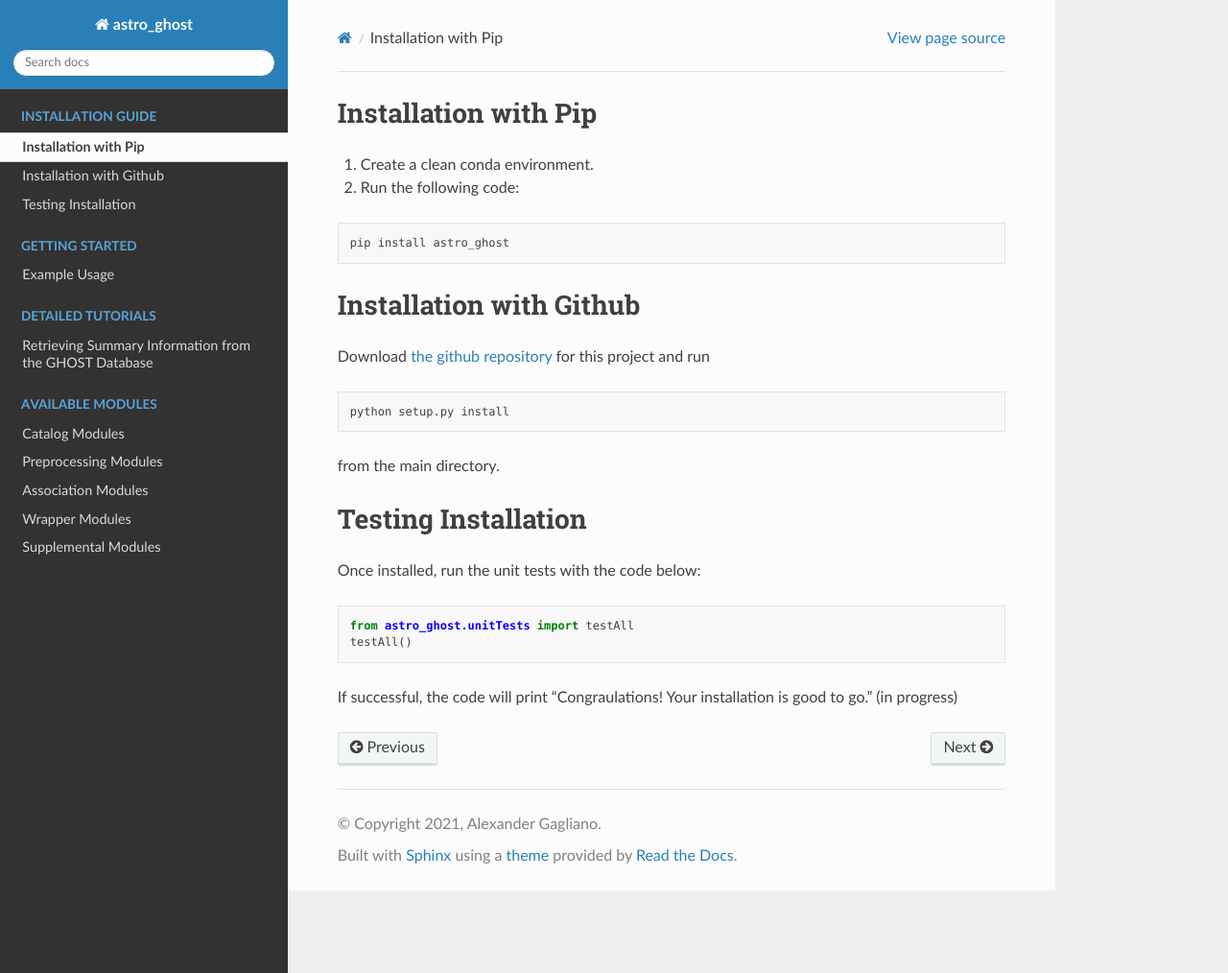
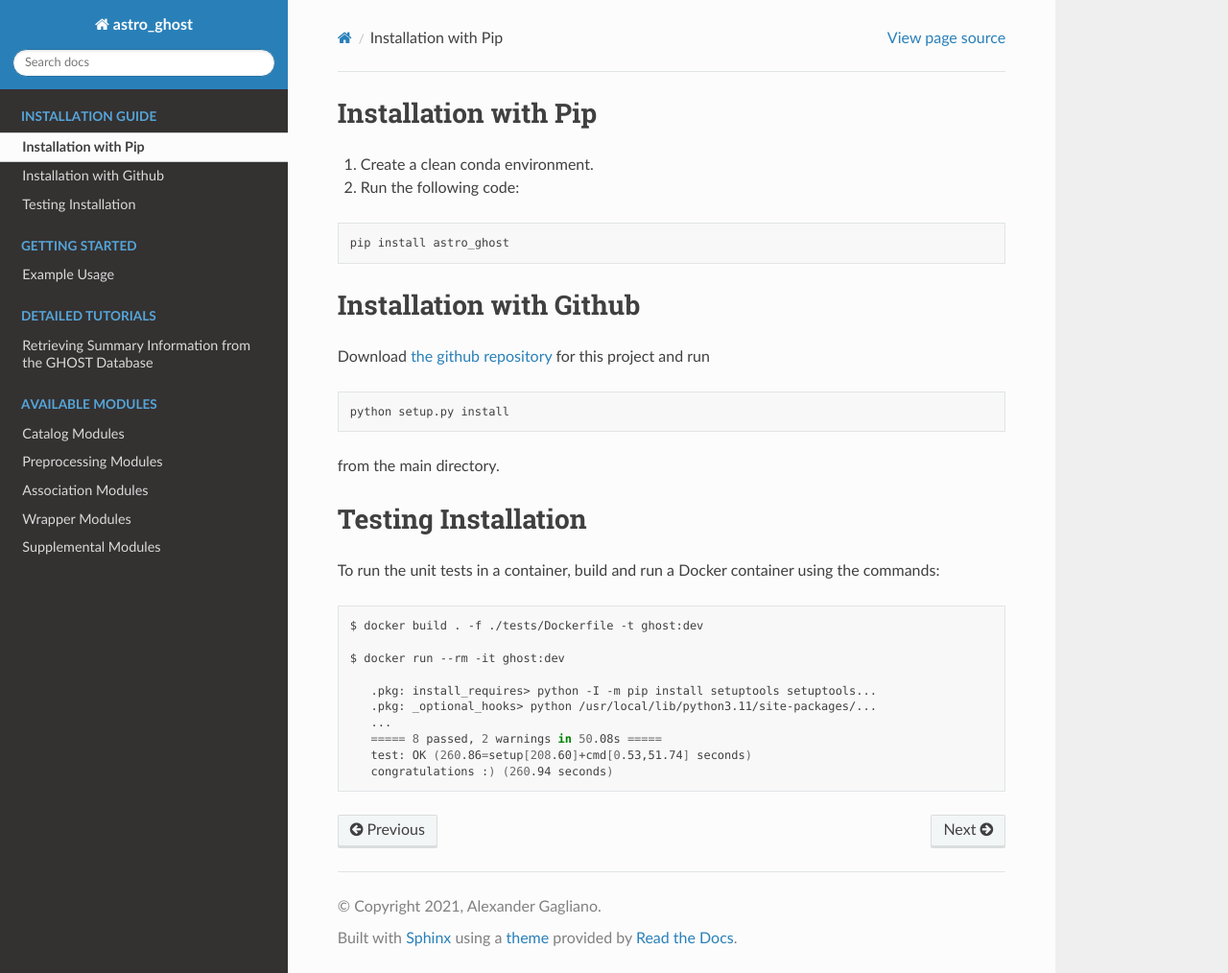
Before and after one commit to uiucsn/astro_ghost, a Sphinx documentation site: the page built from docs/source/installation.rst, in a window 1280 px wide and 1014 px high. Shown: the whole window at 96% size. Built offline with Sphinx 7.4.7 and the Read the Docs theme 2.0.0, drawn with Linux system fonts in a browser that asks for light colours.

Commit message:
Add Dockerfile and instructions for running unit tests
Former-commit-id: 02673801703f9b25160cb53775efde08ec2ebe88

```diff
--- a/docs/source/installation.rst
+++ b/docs/source/installation.rst
@@ -21,11 +21,18 @@
 
 Testing Installation
 =====================
-Once installed, run the unit tests with the code below:
 
-.. code-block:: python
+To run the unit tests in a container, build and run a Docker container using the commands:
 
-   from astro_ghost.unitTests import testAll
-   testAll()
+.. code-block:: bash
 
-If successful, the code will print "Congraulations! Your installation is good to go." (in progress)
+   $ docker build . -f ./tests/Dockerfile -t ghost:dev
+
+   $ docker run --rm -it ghost:dev
+
+      .pkg: install_requires> python -I -m pip install setuptools setuptools...
+      .pkg: _optional_hooks> python /usr/local/lib/python3.11/site-packages/...
+      ...
+      ===== 8 passed, 2 warnings in 50.08s =====
+      test: OK (260.86=setup[208.60]+cmd[0.53,51.74] seconds)
+      congratulations :) (260.94 seconds)
```
Also changed, not shown: 2 other files.
